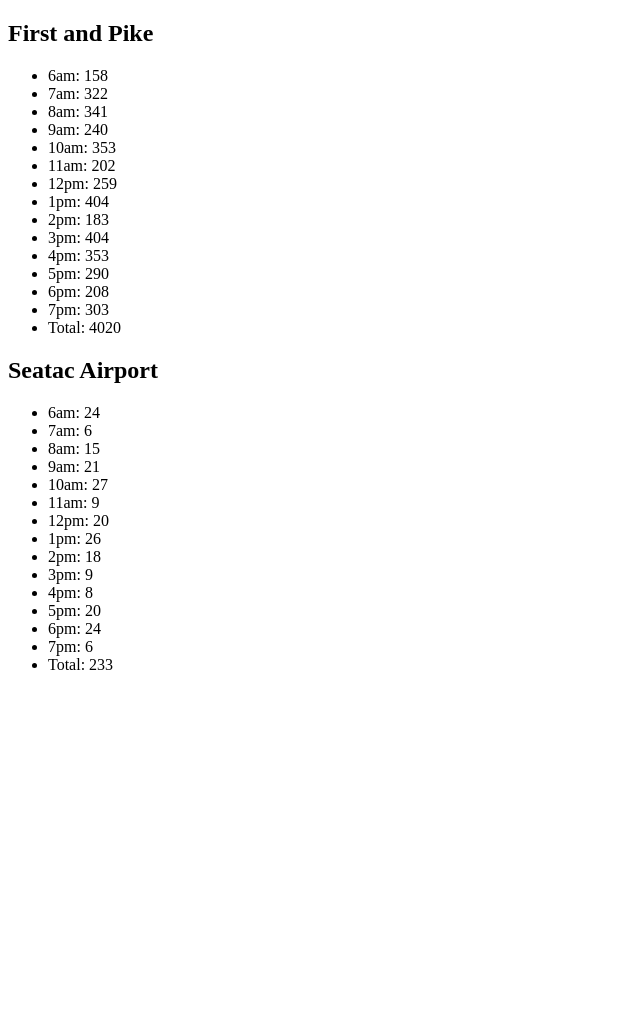
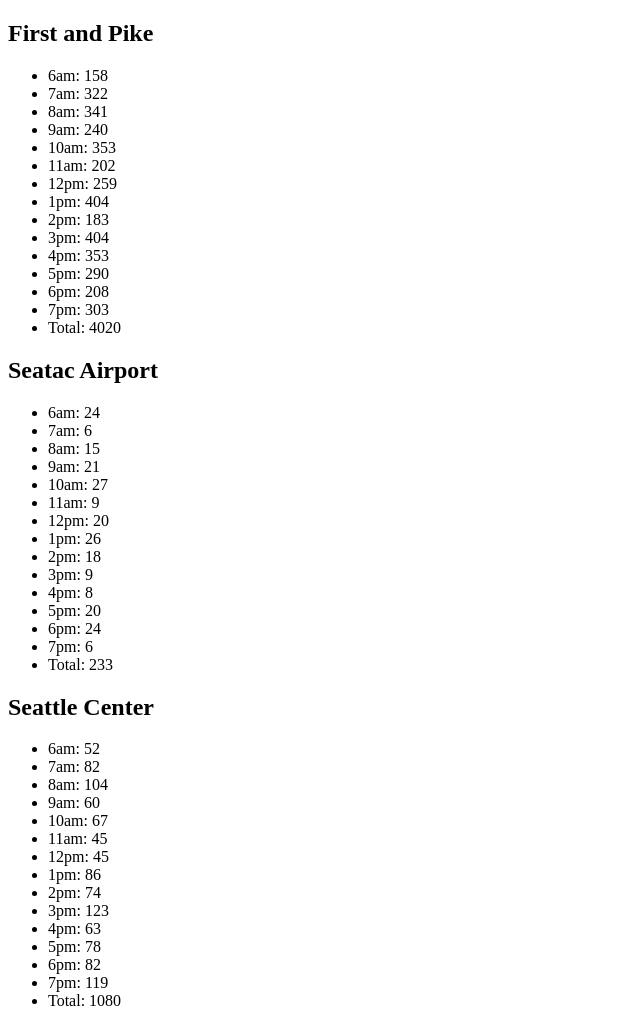
Before and after one commit to Freemans7/cookie-stand, a plain HTML site: page sales.html in a window 1280 px wide. Shown: the whole page, without its empty margins (0-640 px from the left). Before the commit the page ends 800 px from the top, so only its background shows below. Drawn offline with Linux system fonts and the light colour scheme.

Commit message:
Seattle Center

```diff
--- a/sales.html
+++ b/sales.html
@@ -111,6 +111,55 @@
 
         seatacAirport.render();
 
+        var seattleCenter = {
+            locationName: 'Seattle Center',
+            minCustomersPerHour: 11,
+            maxCustomersPerHour: 38,
+            avgCookiesPerSale: 3.7,
+            customersEachHour: [],
+            cookiesEachHour: [],
+            totalDailyCookies: 0,
+            calcCustomersEachHour: function() {
+                for(var i = 0; i < hours.length; i++) {
+                    this.customersEachHour.push(Math.floor(Math.random() *
+                    (this.maxCustomersPerHour - this.minCustomersPerHour + 1)
+                    + this.minCustomersPerHour));
+                }
+            },
+            calcCookiesEachHour: function() {
+                for(var i = 0; i < this.customersEachHour.length; i++) {
+                    this.cookiesEachHour.push(Math.ceil(this.customersEachHour[i] *
+                    this.avgCookiesPerSale));
+                }
+            },
+            calcTotalCookies: function() {
+                for(var i = 0; i < this.cookiesEachHour.length; i++) {
+                    this.totalDailyCookies += this.cookiesEachHour[i];
+                }
+            },
+            render: function() {
+                this.calcCustomersEachHour();
+                this.calcCookiesEachHour();
+                this.calcTotalCookies();
+
+                var header = document.createElement('h2')
+                header.textContent = this.locationName;
+                document.body.appendChild(header);
+
+                var unorderedList = document.createElement('ul')
+                for (var i = 0; i < hours.length; i++) {
+                    var listItem = document.createElement('li');
+                    listItem.textContent = hours[i] + ': ' + this.cookiesEachHour[i];
+                    unorderedList.appendChild(listItem);
+                }
+                var total = document.createElement('li');
+                total.textContent = 'Total: ' + this.totalDailyCookies;
+                unorderedList.appendChild(total);
+                document.body.appendChild(unorderedList);
+            }
+        }
+
+        seattleCenter.render();
     </script>
 </body>
 </html>
```
